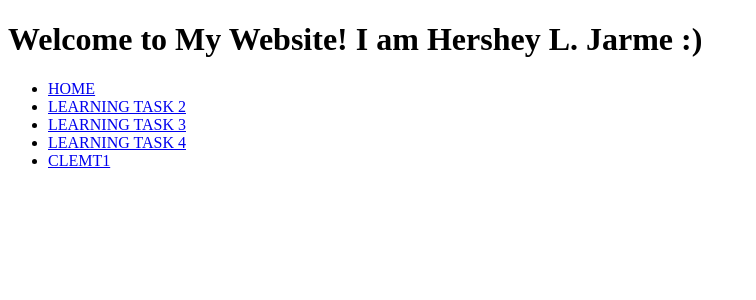
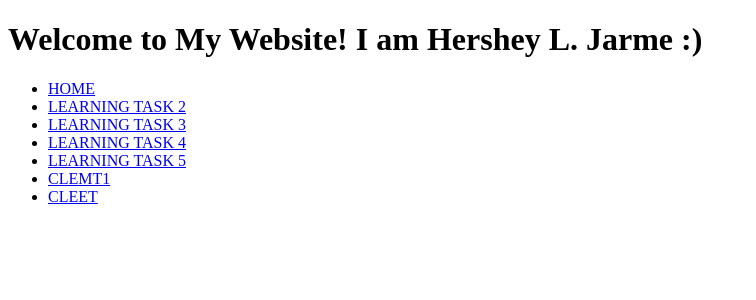
Before and after one commit to hjarme/learningtasks, a PHP site: page / in a window 1280 px wide. Shown: the top 300 px of the page, without its empty margins (0-756 px from the left). Run offline with PHP 8.4, Linux system fonts and the light colour scheme.

Commit message:
Update index.php

```diff
--- a/index.php
+++ b/index.php
@@ -10,7 +10,9 @@
             <li><a href="/LT2/index.html">LEARNING TASK 2</a></li>
             <li><a href="/LT3/index.html">LEARNING TASK 3</a></li>
             <li><a href="/LT4/index.html">LEARNING TASK 4</a></li>
+            <li><a href="/LT5/index.html">LEARNING TASK 5</a></li>
             <li><a href="/CLEMT1/index.html">CLEMT1</a></li>
+            <li><a href="/CLEET2/index.html">CLEET</a></li>
        </ul>
        </body>
 
```
